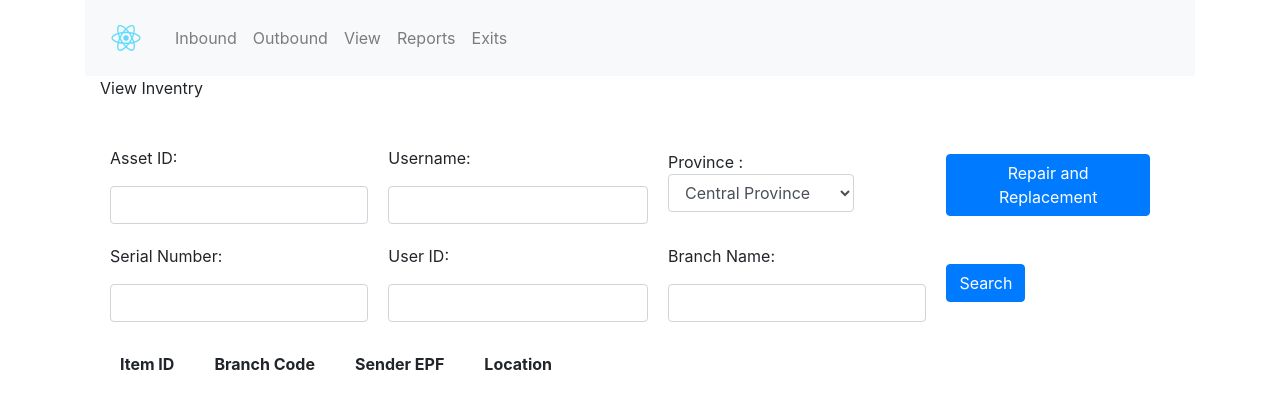
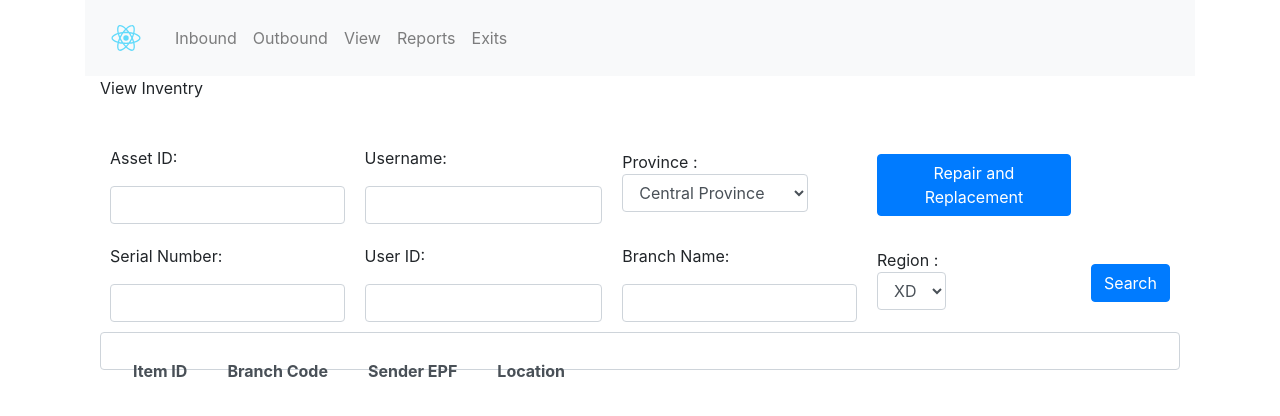
Before and after one commit to Dananjaya94/inbound-out-app, a React (Create React App) app: page /view in a window 1280 px wide. Shown: the top 416 px of the page. Built offline with nearby package versions, Linux system fonts and the light colour scheme.

Commit message:
Update view.component.js
made some changes

```diff
--- a/src/components/view.component.js
+++ b/src/components/view.component.js
@@ -6,9 +6,112 @@ import { render } from '@testing-library/react';
 
 
 export default class ViewComp extends Component{
+    constructor(props) {
+        super(props);
+
+        this.onchange_asset_id = this.onchange_asset_id.bind(this);
+        this.on_ser_num = this.on_ser_num.bind(this);
+        this.on_username = this.on_username.bind(this);
+        this.on_user_id = this.on_user_id.bind(this);
+        this.on_prov = this.on_prov.bind(this);
+        this.on_bra_name = this.on_bra_name.bind(this);
+        this.onSearch = this.onSearch.bind(this);
+
+        this.state = {
+            asset_id: '',
+            ser_num:'',
+            username:'',
+            user_id:'',
+            prov:'',
+            bra_name:'',
+            search_complete: false
+        }
+    }
+
+    onchange_asset_id(e)
+    {
+        this.setState({
+            asset_id : e.target.value
+        });
+    }
+
+    on_ser_num(e)
+    {
+        this.setState({
+            ser_num:e.target.value
+        });
+    }
+
+    on_username(e)
+    {
+        this.setState({
+            username:e.target.value
+        });
+    }
+
+    on_user_id(e)
+    {
+        this.setState({
+            user_id:e.target.value
+        });
+    }
+
+
+    on_prov(e)
+    {
+        this.setState({
+            prov:e.target.value
+        });
+    }
+
+
+    on_bra_name(e)
+    {
+        this.setState({
+            bra_name:e.target.value
+        });
+    }
+
+
+
+
+
+
+
+
+
+
+
+    onSearch(e){
+
+        e.preventDefault();
+
+        console.log(`Searching Asset :`);
+        console.log(`Asset ID : ${this.state.asset_id}`);
+        console.log(`Serial Number : ${this.state.ser_num}`);
+        console.log(`Username : ${this.state.username}`);
+        console.log(`User ID : ${this.state.user_id}`);
+        console.log(`Province : ${this.state.prov}`);
+        console.log(`Branch Name : ${this.state.bra_name}`);
+
+
+        this.setState ({
+            asset_id: '5',
+            ser_num:'',
+            username:'',
+            user_id:'',
+            prov:'',
+            bra_name:''
+
+        });
+    }
+
+
     render()
     {
         return(
+
+
             <div className="container">
                 <p>View Inventry</p>
 
@@ -24,32 +127,52 @@ export default class ViewComp extends Component{
 
                     <tbody>
                         <tr>
-                            <td><p>Asset ID: </p> <input type ="text" className="form-control"/></td>
-                            <td><p>Username: </p> <input type ="text" className="form-control"/></td>
-                            <td><label for="prov">Province : <select name="province" className="form-control" id="province">
+                            <td><p>Asset ID: </p> <input type ="text" value={this.state.asset_id} onChange={this.onchange_asset_id} className="form-control"/></td>
+                            <td><p>Username: </p> <input type ="text" id="ussrnm" className="form-control"/></td>
+                            <td><label>Province : <select name="province" id="selectDivision" className="form-control" id="province">
                                 <option value="cp">Central Province </option>
                                 <option value="ep">Eastern Province</option>
                                 <option value="np">Nothern Province</option>
                                 <option value="sp">Southern Province</option>
                                 <option value="wp">Western Province</option>
-
-                    </select></label> </td>
+                                                             </select>
+                                </label>
+                             </td>
                              <td><button className="btn btn-primary">Repair and Replacement</button></td>
                         </tr>
 
+
                                                <tr>
-                            <td><p>Serial Number: </p> <input type ="number" className="form-control"/></td>
-                            <td><p>User ID: </p> <input type ="text" className="form-control"/></td>
-                            <td><p>Branch Name: </p> <input type ="text" className="form-control"/></td>
+                            <td><p>Serial Number: </p> <input type ="number" id="sernum" className="form-control"/></td>
+                            <td><p>User ID: </p> <input type ="text" id="usrid" className="form-control"/></td>
+                            <td><p>Branch Name: </p> <input type ="text" id="brnnm" className="form-control"/></td>
 
-                            <td><button className="btn btn-primary">Search</button></td>
-                            <td></td>
+
+                            <td><label>Region : <select name="province" className="form-control" id="province">
+                                <option value="cp">XD</option>
+                                <option value="ep">XD</option>
+                                <option value="np">XD</option>
+                                <option value="sp">XD</option>
+                                <option value="wp">XD</option>
+                                                             </select>
+                                </label>
+                             </td>
+
+
+
+                             {/* <td><button className="btn btn-primary">Repair and Replacement</button></td> */}
+
+                            {/* <td><button className="btn btn-primary">Search</button></td> */}
+                            <td>
+                            <input type="button" value="Search" className="btn btn-primary" onClick={this.onSearch}></input>
+                            </td>
                         </tr>
                     </tbody>
                 </table>
 
-                <div>
-                    <table classname ="form-control" borderWidth="10" cellPadding="20">
+
+                    <table className ="form-control" cellPadding="20" >
+                        <tbody>
                         <tr>
                             <th>
                                 Item ID
@@ -65,13 +188,14 @@ export default class ViewComp extends Component{
                             </th>
 
                         </tr>
+                        </tbody>
 
 
                     </table>
-                 </div>
+
+
 
                     </form>
-
 
 
 
```
Lines whose indentation alone changed are shown as unchanged.
